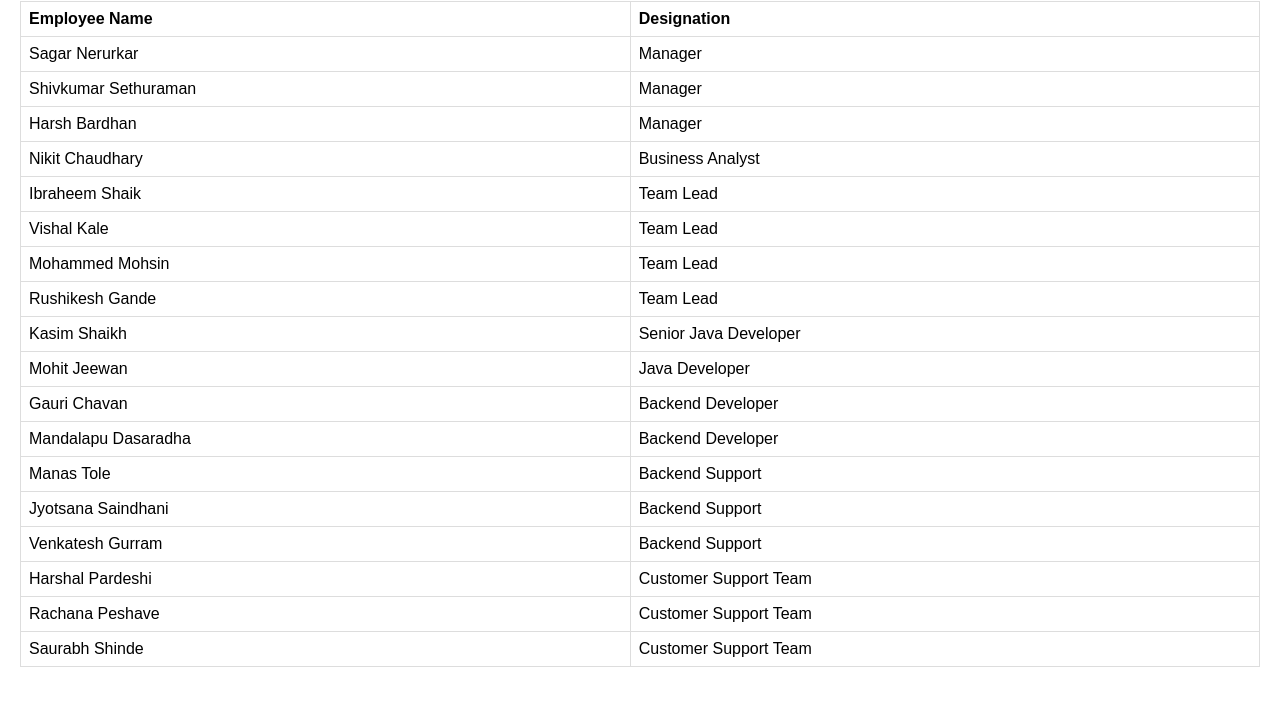
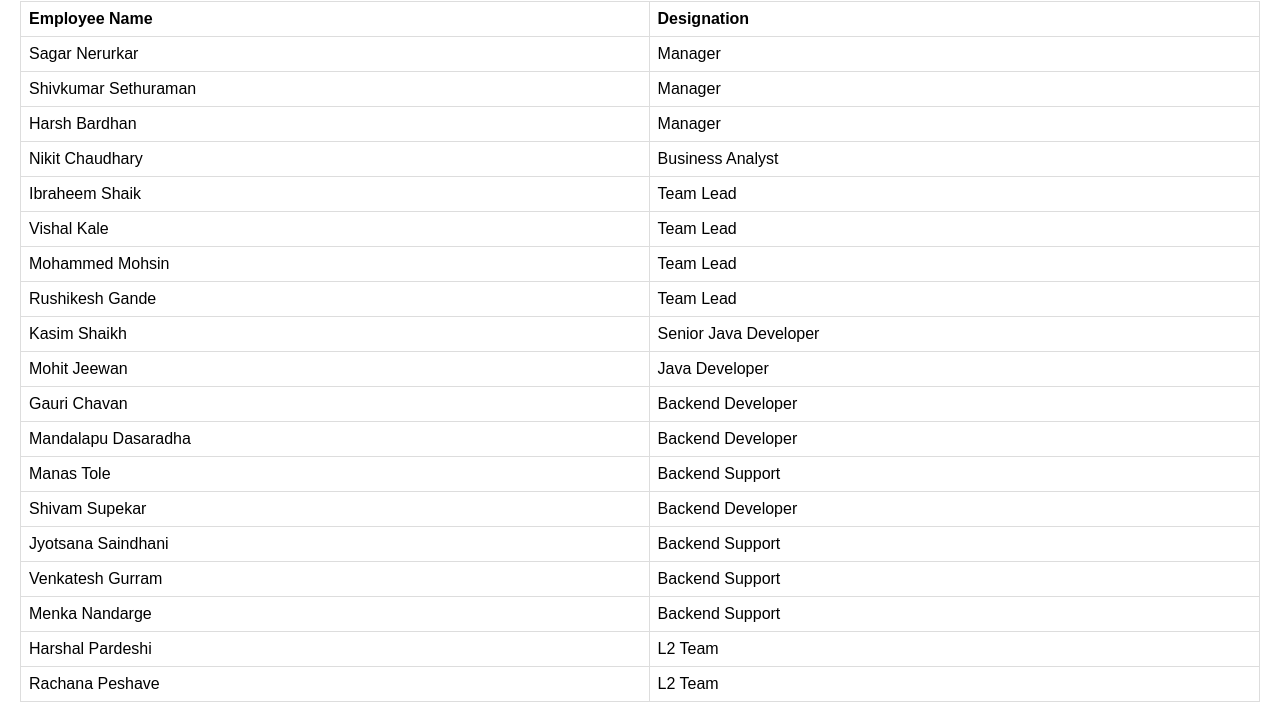
Before and after one commit to MohitJeewan/BagicTeam, a plain HTML site: page index.html in a window 1280 px wide. Both pictures are taken after a click on the button "Team Member". Shown: the part 145-867 px from the top of the page. Before the commit the page ends 832 px from the top, so only its background shows below. Drawn offline with Linux system fonts and the light colour scheme.

Commit message:
Update index.html
n27

```diff
--- a/index.html
+++ b/index.html
@@ -433,6 +433,11 @@
 
             </tr>
             <tr>
+                <td>Shivam Supekar</td>
+                <td>Backend Developer</td>
+
+            </tr>
+            <tr>
                 <td>Jyotsana Saindhani</td>
                 <td>Backend Support</td>
 
@@ -443,18 +448,18 @@
 
             </tr>
             <tr>
+                <td>Menka Nandarge</td>
+                <td>Backend Support</td>
+
+            </tr>
+            <tr>
                 <td>Harshal Pardeshi</td>
-                <td>Customer Support Team</td>
+                <td>L2 Team</td>
 
             </tr>
             <tr>
                 <td>Rachana Peshave</td>
-                <td>Customer Support Team</td>
-
-            </tr>
-            <tr>
-                <td>Saurabh Shinde</td>
-                <td>Customer Support Team</td>
+                <td>L2 Team</td>
 
             </tr>
             </table>
```
